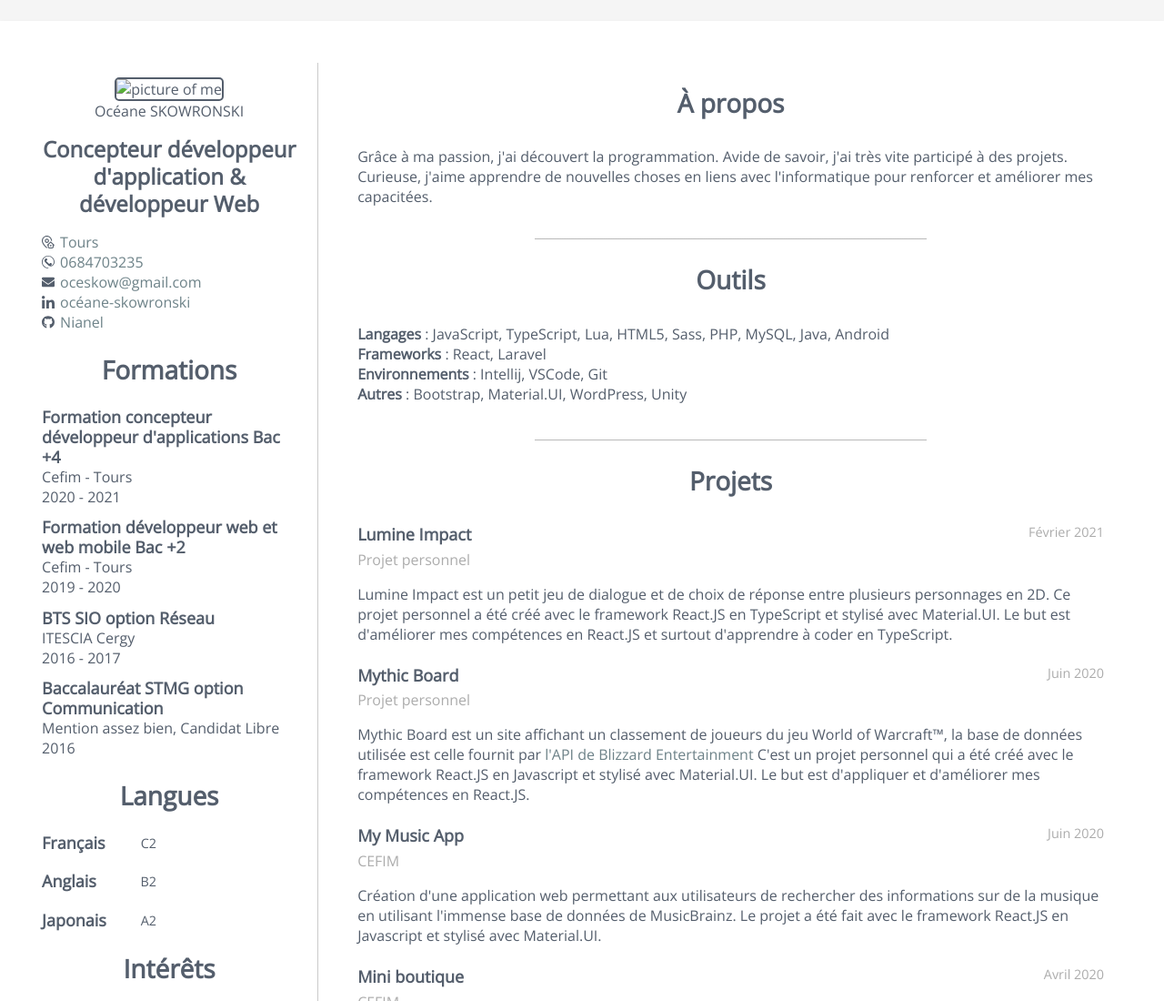
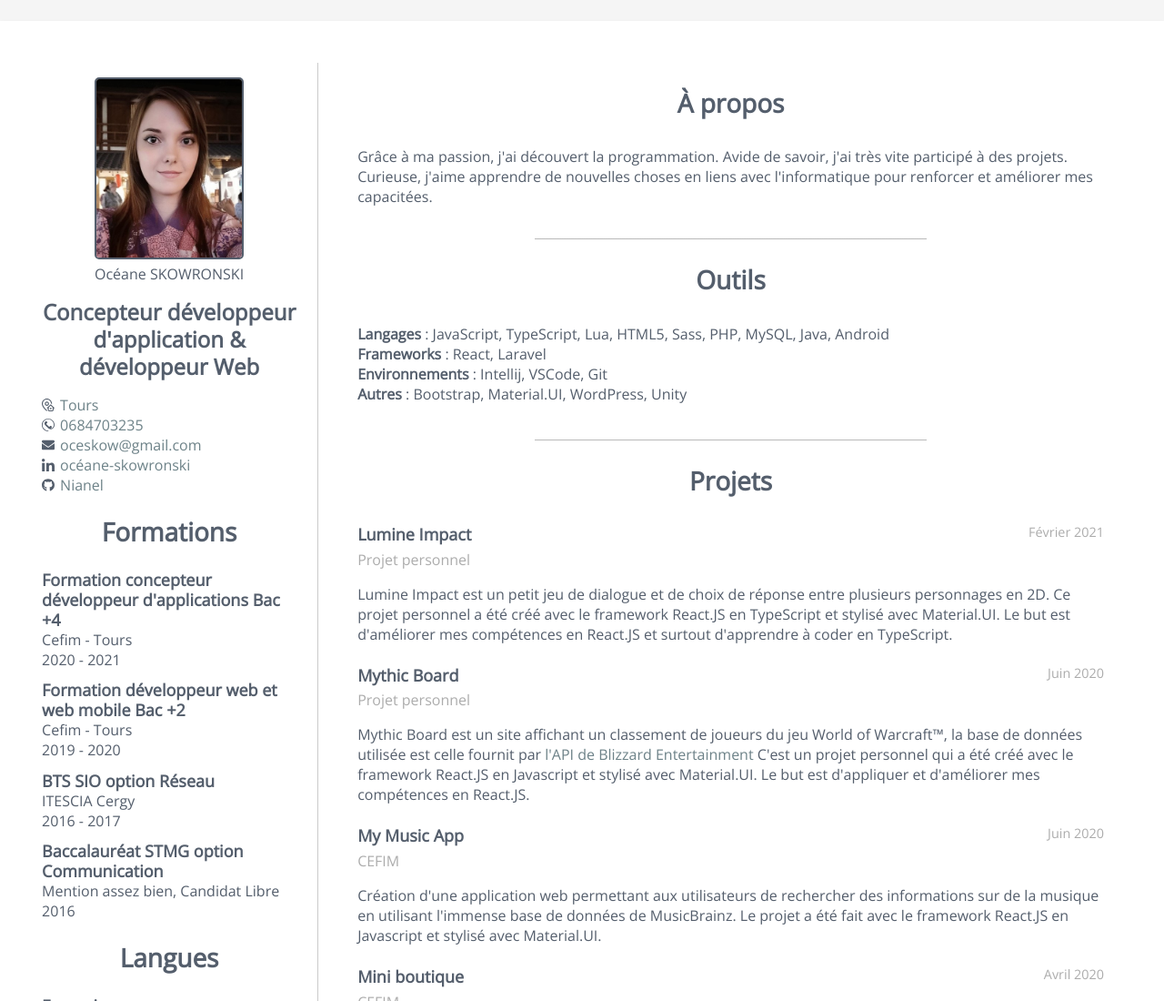
Before and after one commit to OceaneSkow/CV-master, a plain HTML site: page index.html in a window 1280 px wide. Shown: the top 1100 px of the page at 91% size. Drawn offline with nearby package versions, Linux system fonts and the light colour scheme.

Commit message:
Update index.html

```diff
--- a/index.html
+++ b/index.html
@@ -39,7 +39,7 @@
     <div id="sidebar">
       <section id="about">
         <figure>
-          <img src="./img/me.png" alt="picture of me">
+          <img src="./img/me.jpg" alt="picture of me">
           <figcaption>Océane SKOWRONSKI</figcaption>
         </figure>
         <h1>Concepteur développeur d'application & développeur Web</h1>
```
